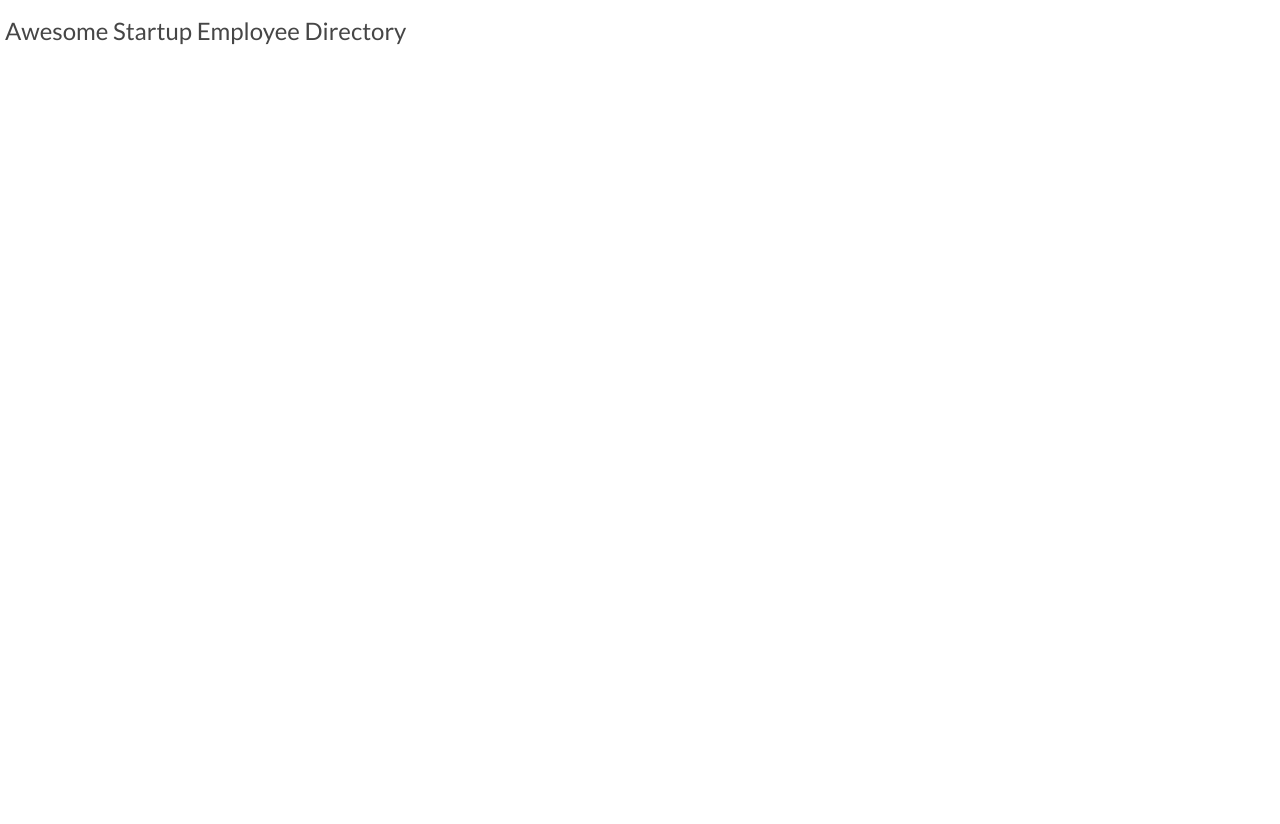
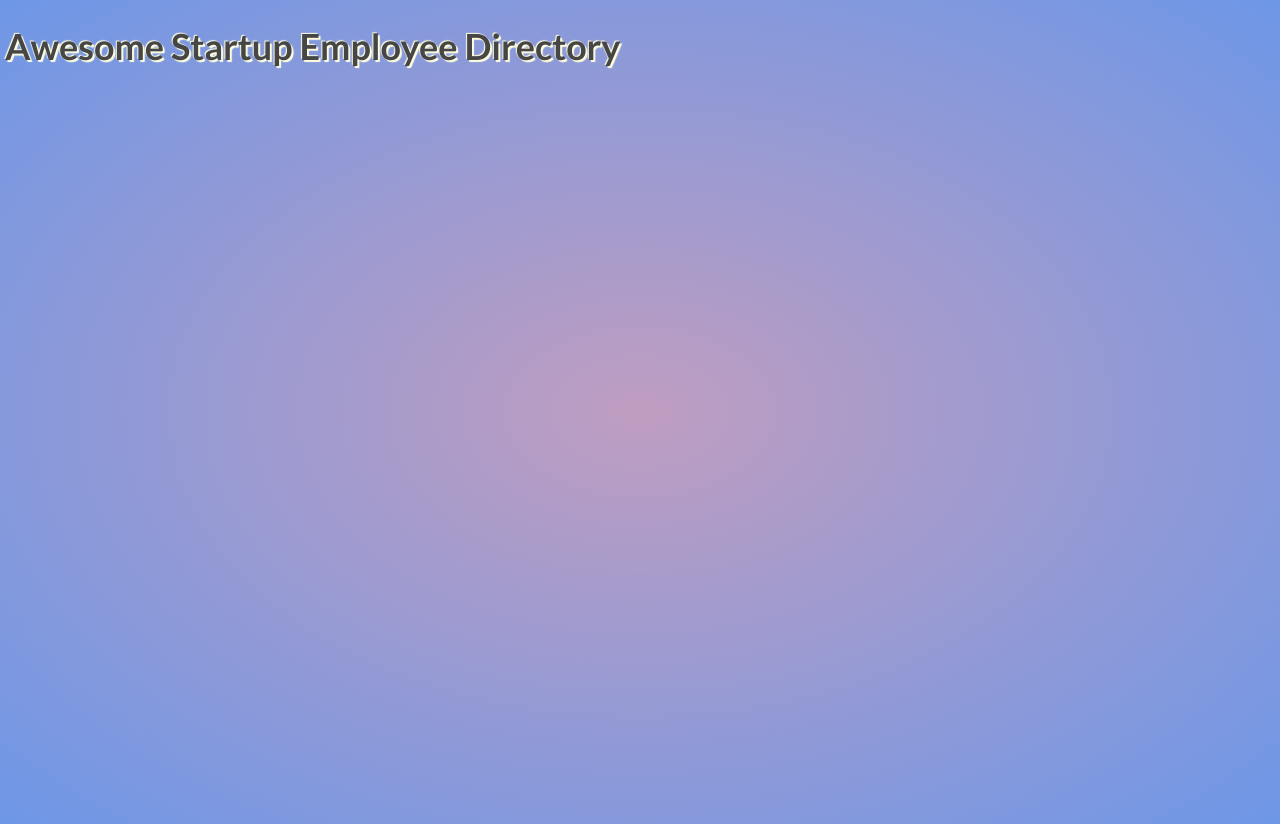
Before and after one commit to michagodfrey/employee-directory, a plain HTML site: page index.html in a window 1280 px wide. Drawn offline with Linux system fonts and the light colour scheme; no server answers.

Commit message:
added new styles

```diff
--- a/css/styles.css
+++ b/css/styles.css
@@ -7,14 +7,20 @@ body {
   min-height: 100vh;
   position: relative;
   font-family: 'Lato', sans-serif;
+  background: #BF9DC0;
+  background: -webkit-radial-gradient(center, #BF9DC0, #6E97E7);
+  background: -moz-radial-gradient(center, #BF9DC0, #6E97E7);
+  background: radial-gradient(ellipse at center, #BF9DC0, #6E97E7);
 }
 
 h1 {
-  font-size: 24px;
-  font-weight: 400;
+  font-size: 36px;
+  font-weight: 700;
   color: #464646;
   margin-left: 5px;
   margin-bottom: 30px;
+
+  text-shadow: -1px -1px 1px #ffffe0, 2px 2px 1px #ffffe0;
 }
 
 h2 {
@@ -38,10 +44,10 @@ p {
 
 .grid-container {
   display: grid;
-  align-items: center;
   grid-template-columns: repeat(auto-fit, 420px);
   grid-gap: 30px;
 }
+
 
 .card {
   border: 2px solid #d4d4d4;
@@ -49,6 +55,8 @@ p {
   display: flex;
   cursor: pointer;
   transition: all .3s;
+  background-color: #fffaf0;
+  box-shadow: rgba(0, 0, 0, 0.25) 0px 7px 14px, rgba(0, 0, 0, 0.22) 0px 5px 5px;
 }
 
 .card:hover {
@@ -78,10 +86,11 @@ p {
   margin: 15% auto auto;
   position: relative;
   text-align: center;
-  background: #fff;
+  background-color: #fffaf0;
   border: 1px solid #778;
   border-radius: 5px;
   padding: 30px 2px;
+  box-shadow: rgba(0, 0, 0, 0.25) 0px 7px 14px, rgba(0, 0, 0, 0.22) 0px 5px 5px;
 }
 
 .modal-close {
```
